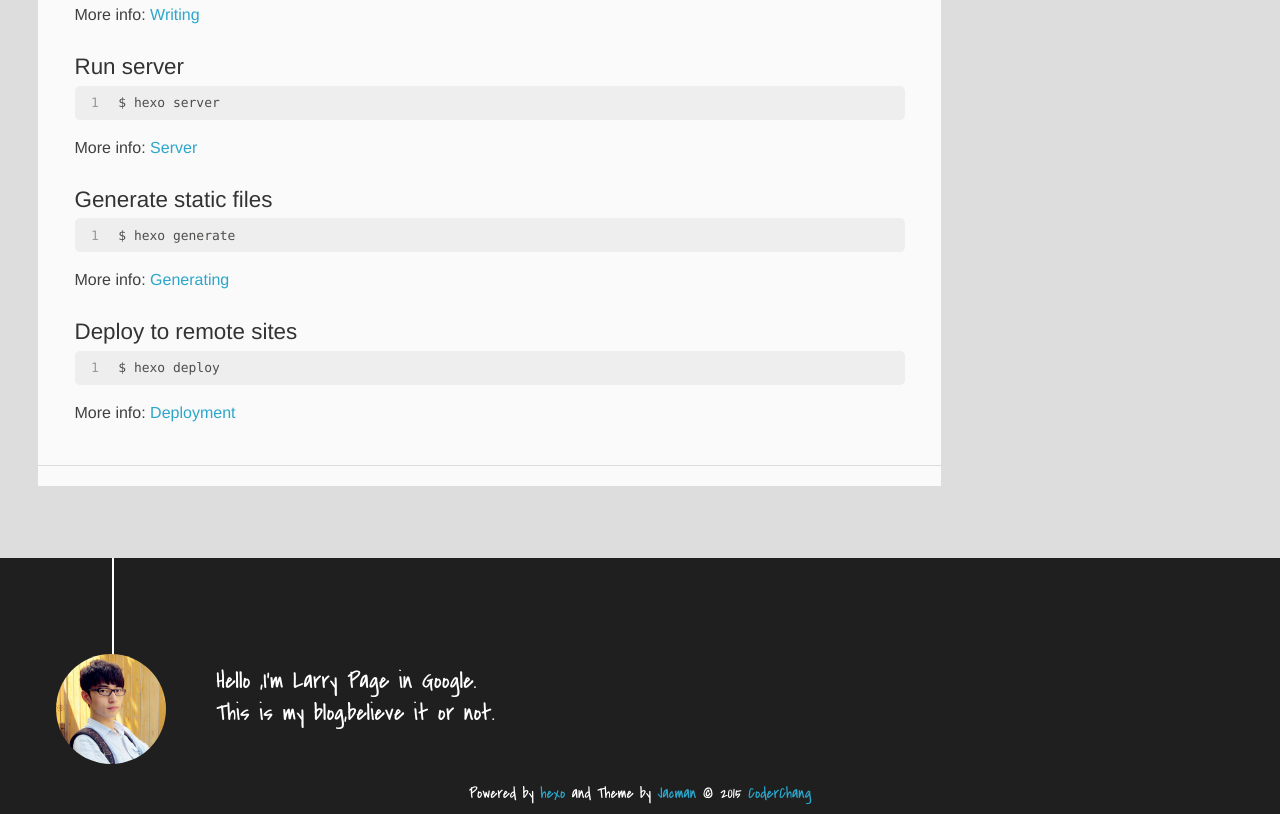
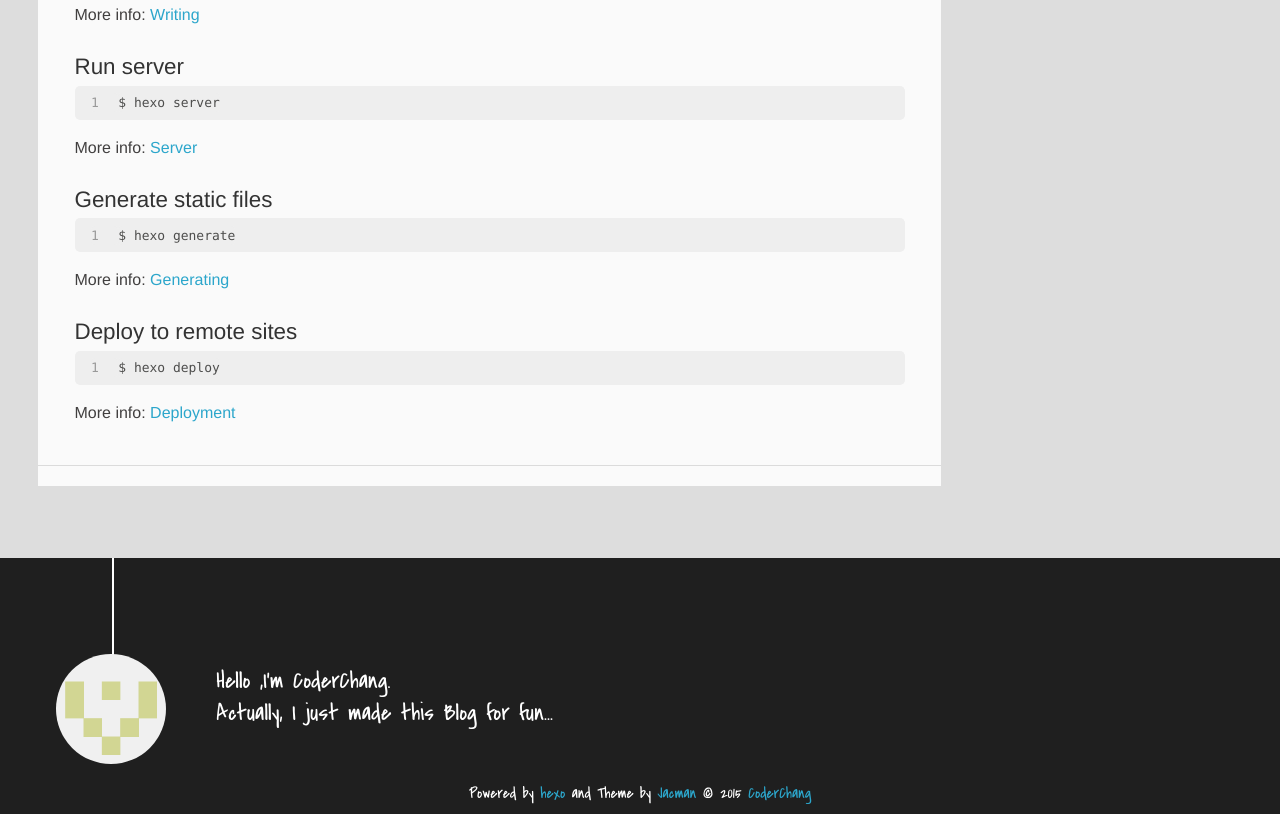
Before and after one commit to CoderChang/CoderChang.github.io, a plain HTML site: page index.html in a window 1280 px wide. Shown: the part 1803-2617 px from the top of the page. Drawn offline with Linux system fonts and the light colour scheme.

Commit message:
Site updated: 2015-08-18 17:35:32

```diff
--- a/css/style.css
+++ b/css/style.css
@@ -1905,7 +1905,7 @@ footer {
   width: 6.875em;
   height: 6.875em;
   margin: 0 auto;
-  background: no-repeat url("../img/author.jpg") left top;
+  background: no-repeat url("../img/CoderChang.png") left top;
   -webkit-background-size: 6.875em 6.875em;
   -moz-background-size: 6.875em 6.875em;
   background-size: 6.875em 6.875em;
--- a/index.html
+++ b/index.html
@@ -352,13 +352,19 @@
 
           <li>
 
-            	<a href="https://github.com/CoderChang" target="_blank" title="CoderChang&#39;s GitHub">CoderChang&#39;s GitHub</a>
+            	<a href="https://hexo.io" target="_blank" title="Hexo">Hexo</a>
 
           </li>
 
           <li>
 
-            	<a href="https://hexo.io" target="_blank" title="Hexo">Hexo</a>
+            	<a href="https://github.com/wuchong/jacman" target="_blank" title="Jacman">Jacman</a>
+
+          </li>
+
+          <li>
+
+            	<a href="https://github.com/CoderChang" target="_blank" title="CoderChang&#39;s GitHub">CoderChang&#39;s GitHub</a>
 
           </li>
 
@@ -384,8 +390,8 @@
 
 
 	<section class="info">
-		<p> Hello ,I&#39;m Larry Page in Google. <br/>
-			This is my blog,believe it or not.</p>
+		<p> Hello ,I&#39;m CoderChang. <br/>
+			Actually, I just made this Blog for fun...</p>
 	</section>
 
 	<div class="social-font" class="clearfix">
```
Also changed, not shown: 2015/08/18/Fourth-Blog/index.html (+10 -4 lines), 2015/08/18/Hello-World/index.html (+10 -4 lines), 2015/08/18/Second-Blog/index.html (+10 -4 lines), 2015/08/18/Third-Blog/index.html (+10 -4 lines), 2015/08/18/hello-world/index.html (+10 -4 lines), archives/2015/08/index.html (+2 -2 lines), archives/2015/index.html (+2 -2 lines), archives/index.html (+2 -2 lines), img/CoderChang.png (added).
